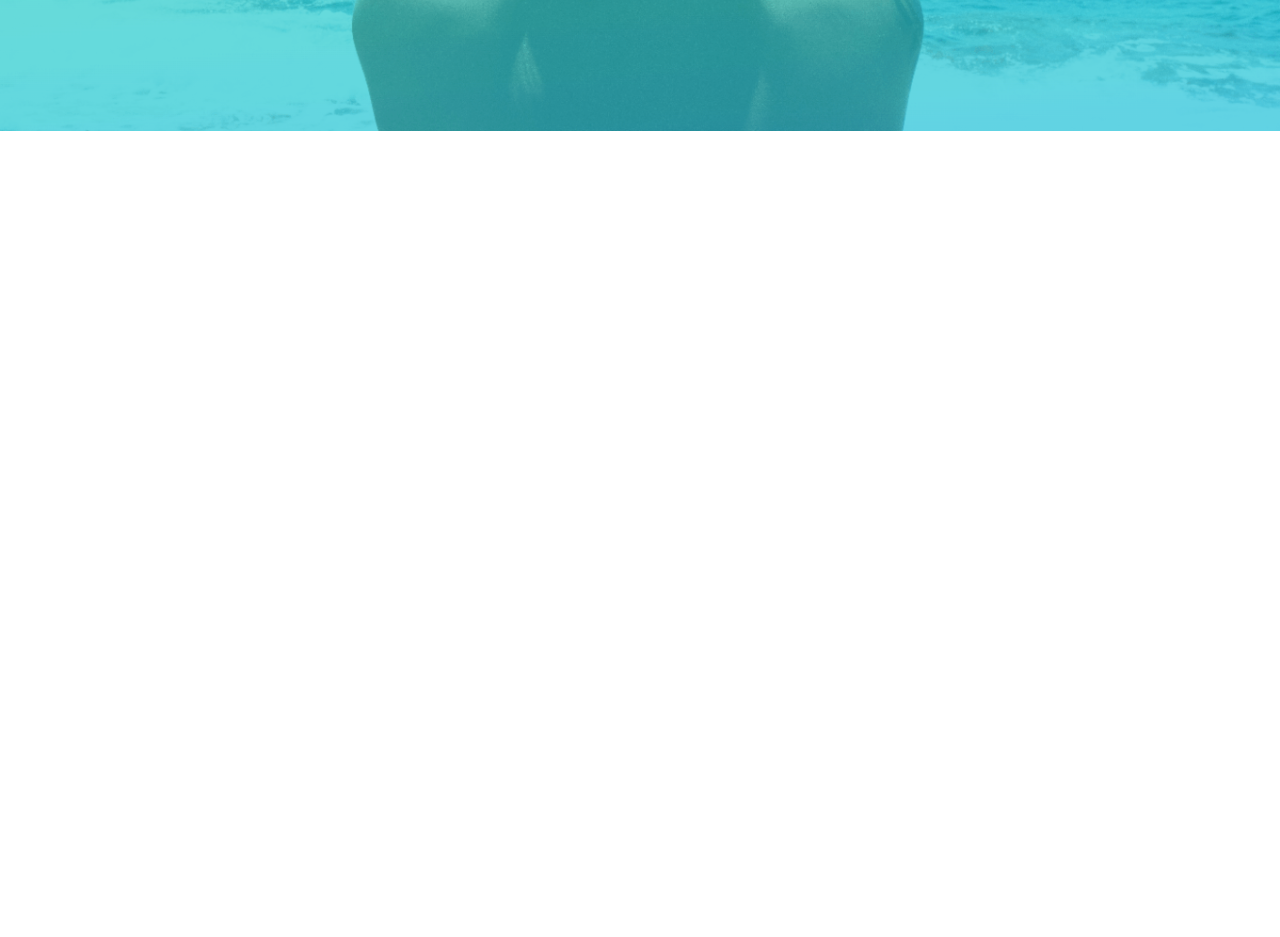
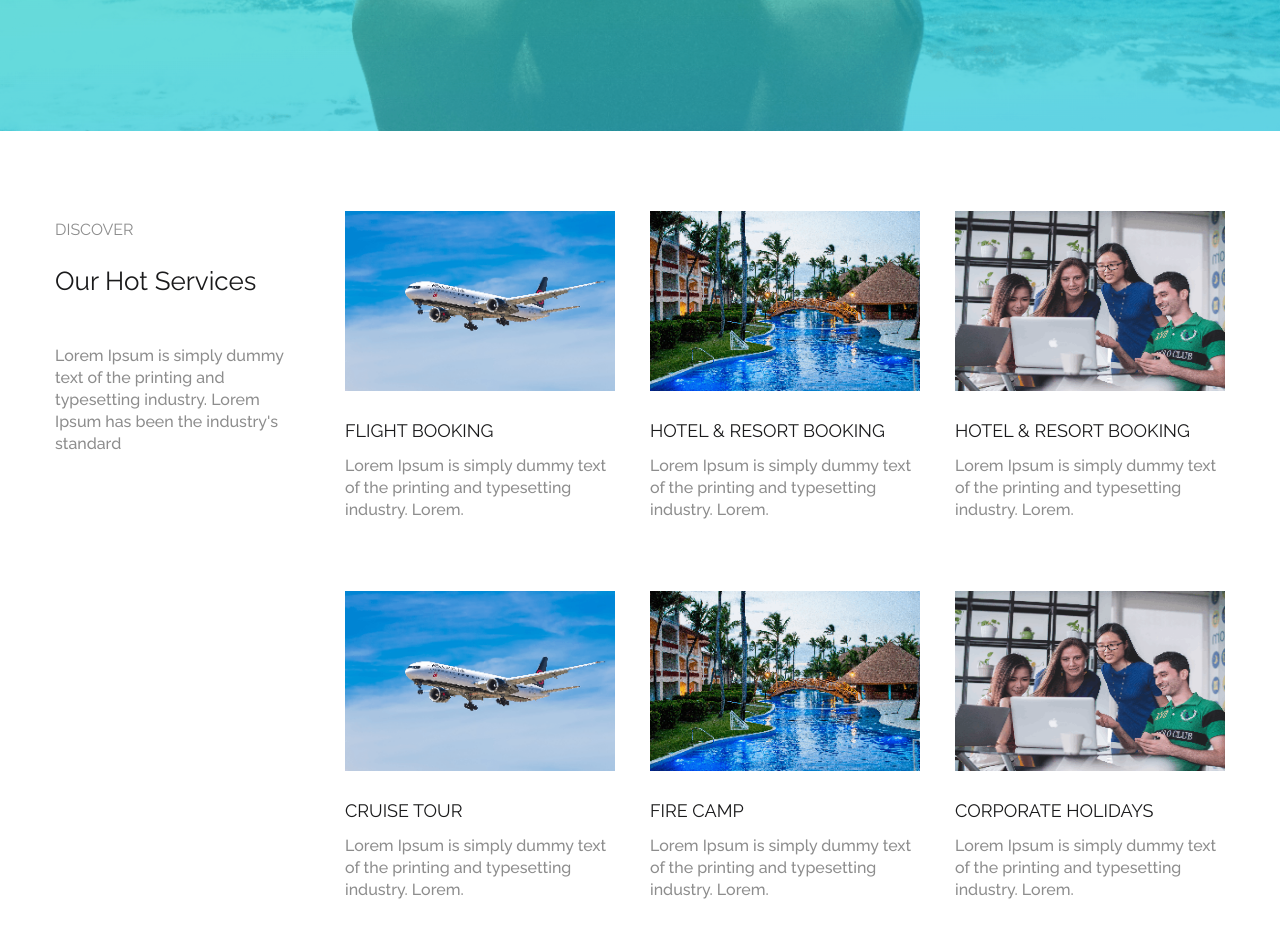
Before and after one commit to zviadperadze/project-9, a plain HTML site: page index.html in a window 1280 px wide. Shown: the part 519-1456 px from the top of the page. Before the commit the page ends 800 px from the top, so only its background shows below. Drawn offline with Linux system fonts and the light colour scheme; a web font is replaced by a local one.

Commit message:
end section 2

```diff
--- a/css/style.css
+++ b/css/style.css
@@ -89,3 +89,91 @@ li a{
     text-align: left;
     color: #ffffff;
 }
+
+/* section 2 */
+
+.wrap-wrapper{
+    display: flex;
+    justify-content: space-between;
+}
+
+.info-wrapper{
+    width: 240px;
+    margin-right: 50px;
+    }
+
+.info-wrapper h2{
+    font-family: 'Raleway', sans-serif;
+    font-size: 15.998350143432617px;
+    font-weight: normal;
+    line-height: 36.99618911743164px;
+    font-style: normal;
+    text-align: left;
+    color: #8d8d8d;
+    margin-bottom: 15px;
+}
+
+.info-wrapper h3{
+    font-family: 'Raleway', sans-serif;
+    font-size: 25.9973201751709px;
+    font-weight: normal;
+    line-height: 36.99618911743164px;
+    font-style: normal;
+    text-align: left;
+    color: #1a1a1b;
+    margin-bottom: 45px;
+
+}
+
+.info-wrapper p{
+    font-family: 'Raleway', sans-serif;
+    font-size: 15.998350143432617px;
+    font-weight: 500;
+    line-height: 21.997732162475586px;
+    font-style: normal;
+    text-align: left;
+    color: #8d8d8d;
+}
+
+.card-wrapper{
+    max-width: 880px;
+    width: 100%;
+    display: flex;
+    flex-wrap: wrap;
+    justify-content: space-between;
+    gap: 30px;
+
+}
+
+.card{
+    width: 270px;
+    margin-bottom: 40px;
+}
+
+.card img{
+    width: 100%;
+    height: 180px;
+    margin-bottom: 26px;
+}
+
+
+.card h3{
+    font-family: 'Raleway', sans-serif;
+    font-size: 17.998149871826172px;
+    font-weight: normal;
+    line-height: 21.997732162475586px;
+    font-style: normal;
+    text-align: left;
+    color: #1a1a1b;
+    margin-bottom: 13px;
+}
+
+.card p{
+    font-family: 'Raleway', sans-serif;
+    font-size: 15.998350143432617px;
+    font-weight: 500;
+    line-height: 21.997732162475586px;
+    font-style: normal;
+    text-align: left;
+    color: #8d8d8d;
+}
--- a/index.html
+++ b/index.html
@@ -54,5 +54,72 @@
             <h5>TRAVEL WITH UNIQUE EXPERIENCE</h5>
         </div>
     </section>
+
+    <section class="s-2">
+        <div class="container wrap-wrapper">
+            <div class="info-wrapper">
+                <h2>DISCOVER</h2>
+                <h3>Our Hot Services</h3>
+                <p>Lorem Ipsum is simply dummy text of
+                the printing and typesetting industry.
+                Lorem Ipsum has been the industry's
+                 standard
+                </p>
+            </div>
+            <div class="card-wrapper">
+                <div class="card">
+                    <img src="images/plane.png" alt="plane">
+                    <h3>FLIGHT BOOKING</h3>
+                    <p>Lorem Ipsum is simply dummy text of
+                        the printing and typesetting
+                        industry. Lorem.
+                    </p>
+                </div>
+                <div class="card">
+                    <img src="images/hotel.png" alt="hotel">
+                    <h3>HOTEL & RESORT BOOKING</h3>
+                    <p>Lorem Ipsum is simply dummy text of
+                        the printing and typesetting
+                        industry. Lorem.
+                    </p>
+                </div>
+                <div class="card">
+                    <img src="images/corporative.png" alt="family">
+                    <h3>HOTEL & RESORT BOOKING</h3>
+                    <p>Lorem Ipsum is simply dummy text of
+                        the printing and typesetting
+                        industry. Lorem.
+                    </p>
+                </div>
+                <div class="card">
+                    <img src="images/plane.png" alt="plane">
+                    <h3>CRUISE TOUR</h3>
+                    <p>Lorem Ipsum is simply dummy text of
+                        the printing and typesetting
+                        industry. Lorem.
+                    </p>
+                </div>
+                <div class="card">
+                    <img src="images/hotel.png" alt="plane">
+                    <h3>FIRE CAMP</h3>
+                    <p>Lorem Ipsum is simply dummy text of
+                        the printing and typesetting
+                        industry. Lorem.
+                    </p>
+                </div>
+                <div class="card">
+                    <img src="images/corporative.png" alt="CORPORATE">
+                    <h3>CORPORATE HOLIDAYS</h3>
+                    <p>Lorem Ipsum is simply dummy text of
+                        the printing and typesetting
+                        industry. Lorem.
+                    </p>
+                </div>
+
+            </div>
+
+        </div>
+
+    </section>
 </body>
 </html>
```
Also changed, not shown: images/Clip.png (added), images/family.png (added).
